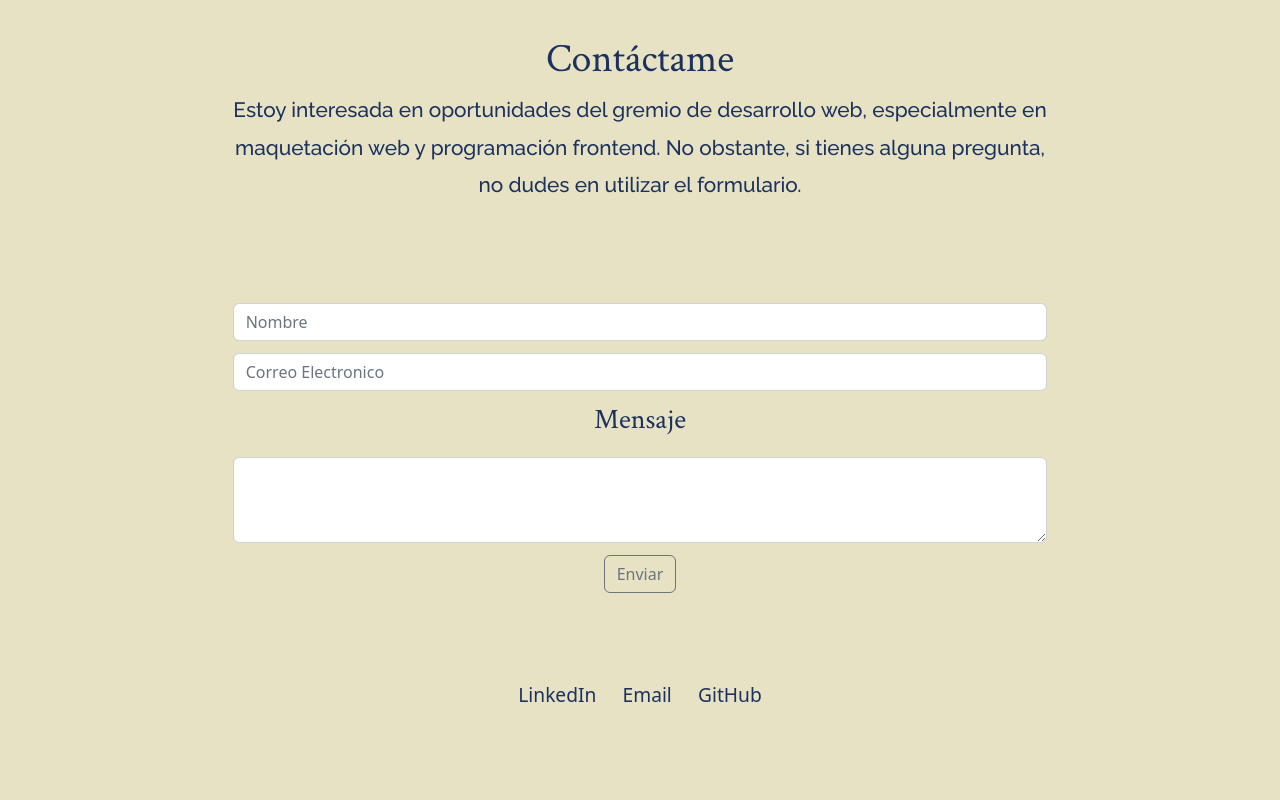
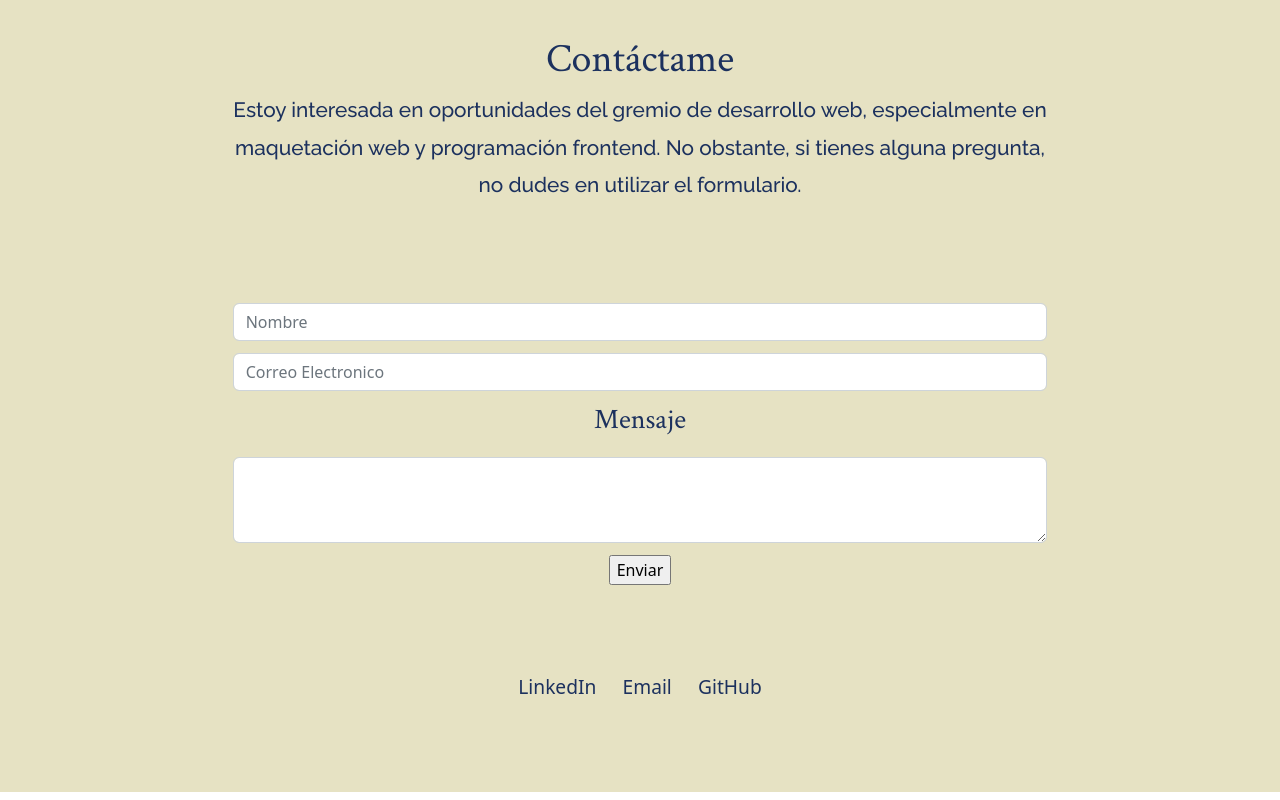
Before and after one commit to Kintsugi-KENNY/Portafolio, a plain HTML site: page index.html in a window 1280 px wide. Shown: the part 2239-3039 px from the top of the page. Drawn offline with nearby package versions, Linux system fonts and the light colour scheme.

Commit message:
añadir formulario dinamico

```diff
--- a/index.html
+++ b/index.html
@@ -143,18 +143,20 @@
     <form>
       <div class="form-row">
         <div class="col">
-          <input type="text" class="form-control" placeholder="Nombre">
+          <input type="text" class="form-control" id="nombre" placeholder="Nombre">
         </div>
+
         <div class="col">
-          <input type="text" class="form-control" placeholder="Correo Electronico">
+          <input type="text" class="form-control" id="correo" placeholder="Correo Electronico">
         </div>
       </div>
+
       <div class="form-group">
         <label for="exampleFormControlTextarea1">
           <h3>Mensaje</h3>
         </label>
         <textarea class="form-control" id="mensaje" rows="3"></textarea>
-        <button type="button" class="boton btn btn-outline-secondary">Enviar</button>
+       <input type="button" onclick="enviar ()" value="Enviar">
 
       </div>
     </form>
@@ -169,7 +171,7 @@
   </div>
 
 
-
+<script src="index.js"></script>
 
 </body>
 
--- /dev/null
+++ b/index.js
@@ -0,0 +1,27 @@
+
+
+function enviar() {
+  var nombre = document.getElementById("nombre").value;
+  var correo = document.getElementById("correo").value;
+  var mensaje = document.getElementById("mensaje").value;
+  if (nombre == "") {
+    alert("obligatorio llenar todos los espacios");
+    document.getElementById("nombre").focus();
+  } else {
+    if (correo == "") {
+      alert("Es obligatorio llenar todos los espacios");
+      document.getElementById("correo").focus();
+    } else {
+      if (mensaje == "") {
+        alert("Es obligatorio llenar todos los espacios");
+        document.getElementById("mensaje").focus();
+      } else {
+        console.log(nombre + " " + correo + " " + mensaje);
+        document.getElementById("nombre").value = "";
+        document.getElementById("correo").value = "";
+        document.getElementById("mensaje").value = "";
+        document.getElementById("nombre").focus();
+      }
+    }
+  }
+}
```
